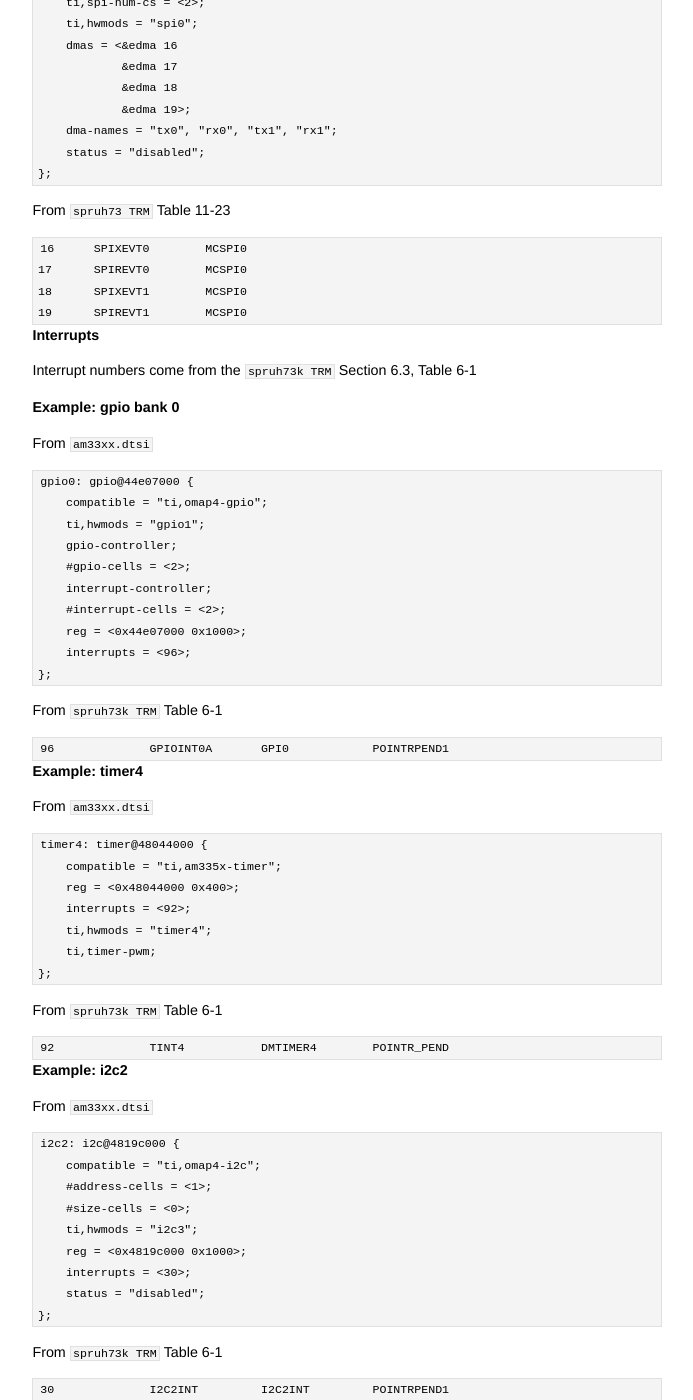
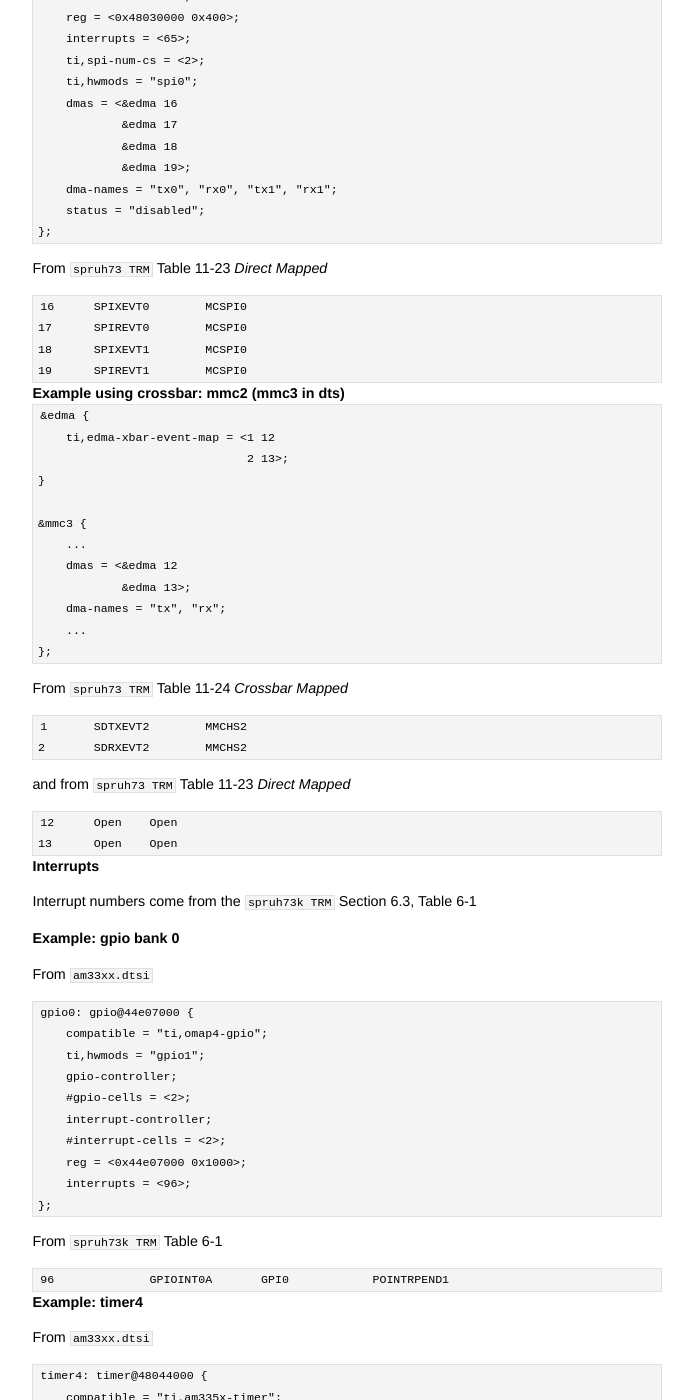
Before and after one commit to jumpnow/jumpnowtek-site, a Jekyll site: the page built from _posts/2015-10-22-BeagleBone-Black-pinmuxing-and-other-device-tree-notes.md, in a window 1280 px wide and 1400 px high, scrolled down 2927 px. Shown: the whole window, without its empty margins (293-986 px from the left). Built offline with Jekyll 4.4.1, drawn with Linux system fonts in a browser that asks for light colours; some of the changed text lies outside the part shown.

Commit message:
Add crossbar dma example to bbb pinmux doc

```diff
--- a/_posts/2015-10-22-BeagleBone-Black-pinmuxing-and-other-device-tree-notes.md
+++ b/_posts/2015-10-22-BeagleBone-Black-pinmuxing-and-other-device-tree-notes.md
@@ -117,7 +117,9 @@ From `spruh73 TRM` Table 9-7
 
 ## DMA Event Channels
 
-EDMA event definitions come from the `spruh73 TRM` Section 11.3.20, Table 11-23 Direct Mapped
+EDMA event definitions come from the `spruh73 TRM` Section 11.3.20, Table 11-23 *Direct Mapped* and Table 11-24 *Crossbar Mapped*.
+
+Section 9.2.3 `EDMA Event Multiplexing` explains the purpose of the *Crossbar Mapped* table.
 
 ##### Example: mmc0 (mmc1 in dts)
 
@@ -138,7 +140,7 @@ From `am33xx.dtsi`
         status = "disabled";
     };
 
-From `spruh73 TRM` Table 11-23
+From `spruh73 TRM` Table 11-23 *Direct Mapped*
 
 	24	SDTXEVT0	MMCHS0
 	25	SDRXEVT0	MMCHS0
@@ -164,12 +166,37 @@ From `am33xx.dtsi`
         status = "disabled";
     };
 
-From `spruh73 TRM` Table 11-23
+From `spruh73 TRM` Table 11-23 *Direct Mapped*
 
 	16	SPIXEVT0	MCSPI0
 	17	SPIREVT0	MCSPI0
 	18	SPIXEVT1	MCSPI0
 	19	SPIREVT1	MCSPI0
+
+##### Example using crossbar: mmc2 (mmc3 in dts)
+
+    &edma {
+        ti,edma-xbar-event-map = <1 12
+                                  2 13>;
+    }
+
+    &mmc3 {
+        ...
+        dmas = <&edma 12
+                &edma 13>;
+        dma-names = "tx", "rx";
+        ...
+    };
+
+From `spruh73 TRM` Table 11-24 *Crossbar Mapped*
+
+    1	SDTXEVT2	MMCHS2
+	2	SDRXEVT2	MMCHS2
+
+and from `spruh73 TRM` Table 11-23 *Direct Mapped*
+
+    12	Open	Open
+    13	Open	Open
 
 
 ## Interrupts
```
Also changed, not shown: other parts of _posts/2015-10-22-BeagleBone-Black-pinmuxing-and-other-device-tree-notes.md (+1 -1 lines).
